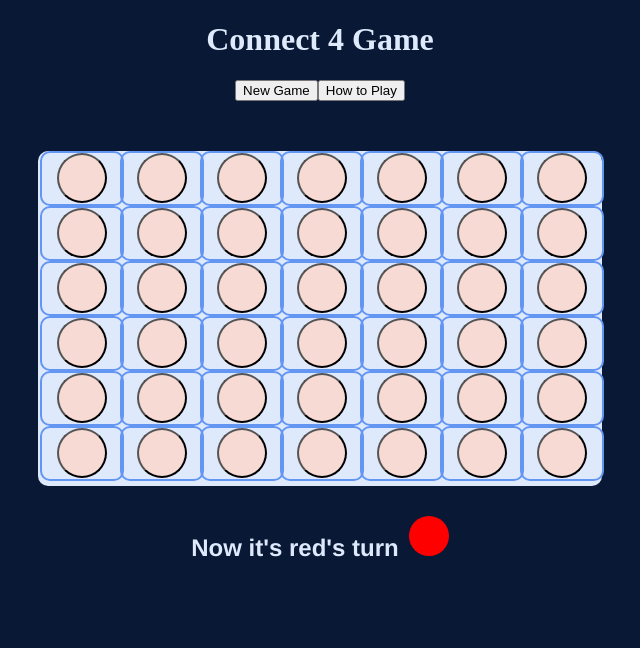
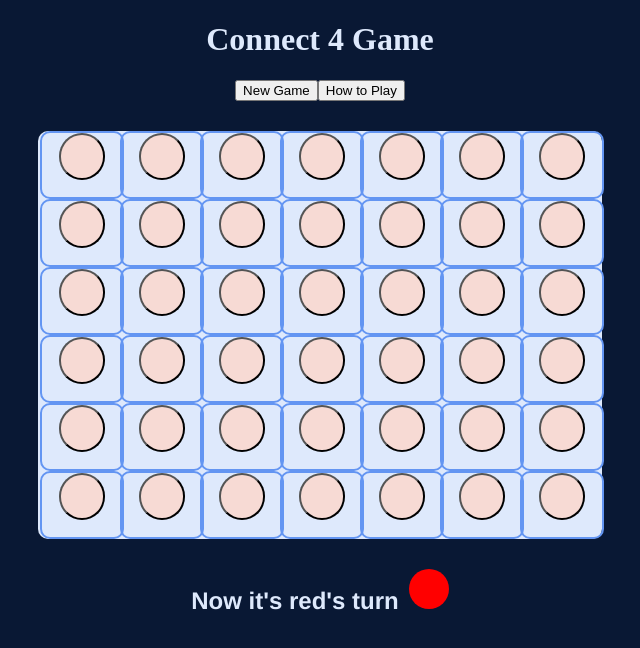
Before and after one commit to Piotr-Grzybowski/ConnectFourGame, a React (Create React App) app: page / in a window 1280 px wide. Shown: the top 648 px of the page, without its empty margins (320-960 px from the left). Built offline with nearby package versions, Linux system fonts and the light colour scheme.

Commit message:
Add Sass

```diff
--- a/src/index.scss
+++ b/src/index.scss
@@ -3,11 +3,11 @@
 }
 .game-board {
   display: flex;
-  margin-top: 50px;
+  margin-top: 30px;
   flex-direction: inline;
   flex-wrap: nowrap;
-  min-width: 200px;
-  min-height: 335px;
+
+
   text-align: center;
   margin-left: auto;
   margin-right: auto;
@@ -16,7 +16,6 @@
   border-radius: 10px;
   @media screen and (min-width: 1000px) {
     width: 564px;
-
   }
 }
 
@@ -25,7 +24,6 @@
   display: table-column;
   @media screen and (min-height: 768px) {
     width:80px;
-    height:80px;
   }
 }
 
@@ -55,7 +53,7 @@ h1 {
 .coin-spot {
   border: 2px solid #6395F2;
   border-radius: 10px;
-
+  height: 4em;
   width: 100%;
   justify-content: center;
 
@@ -66,24 +64,24 @@ h1 {
 }
 
 .red {
-  height: 50px;
-  width: 50px;
+  height: 3.5em;
+  width: 3.5em;
   background-color:red;
-  border-radius: 70px;
+  border-radius: 100%;
 }
 
 .yellow {
-  height: 50px;
-  width: 50px;
+  height: 3.5em;
+  width: 3.5em;
   background-color: yellow;
-  border-radius: 100px;
+  border-radius: 100%;
 }
 
 .white {
   background-color: #F7DAD4;
-  border-radius: 50px;
-  height: 50px;
-  width: 50px;
+  border-radius: 100%;
+  height: 3.5em;
+  width: 3.5em;
 }
 
 .game {
```
